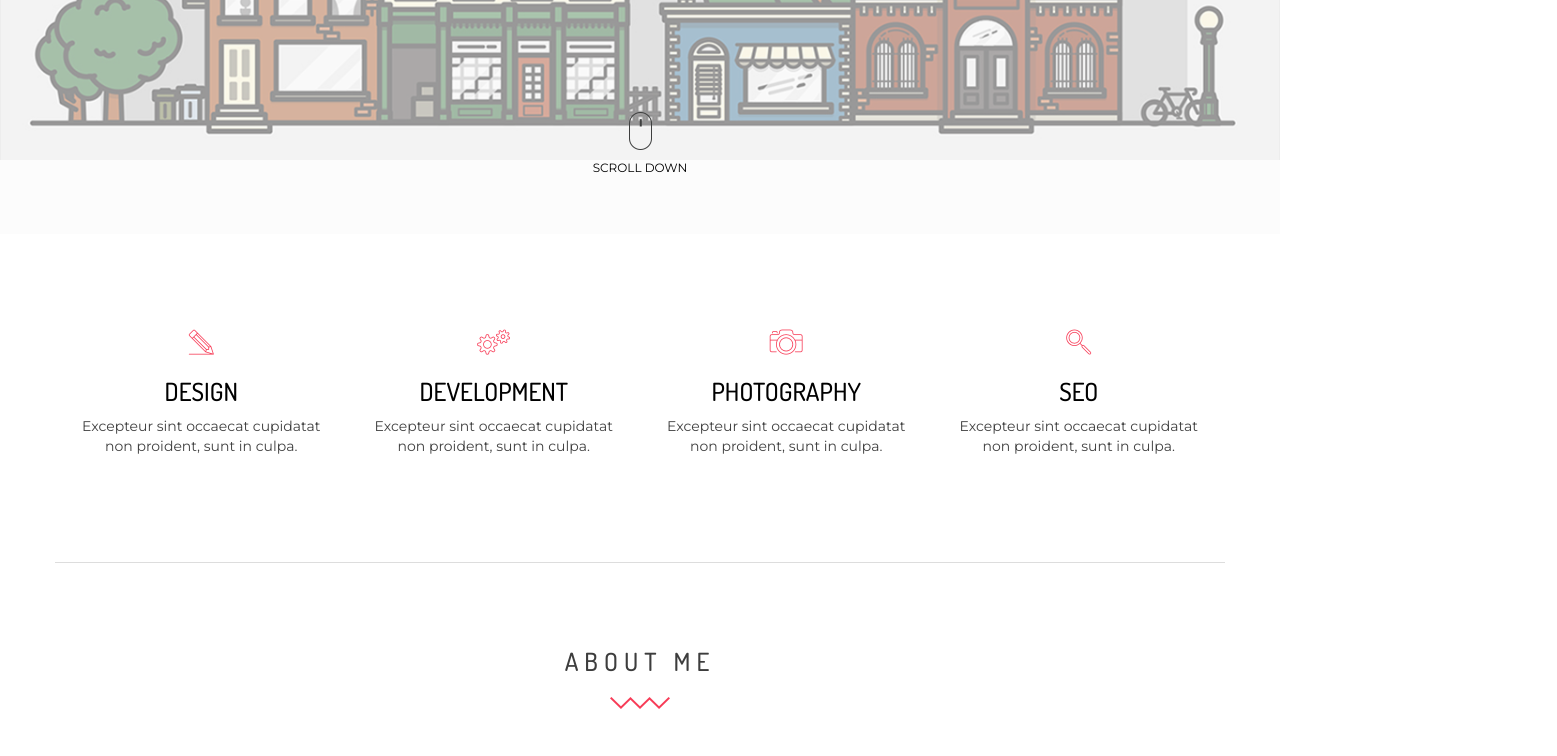
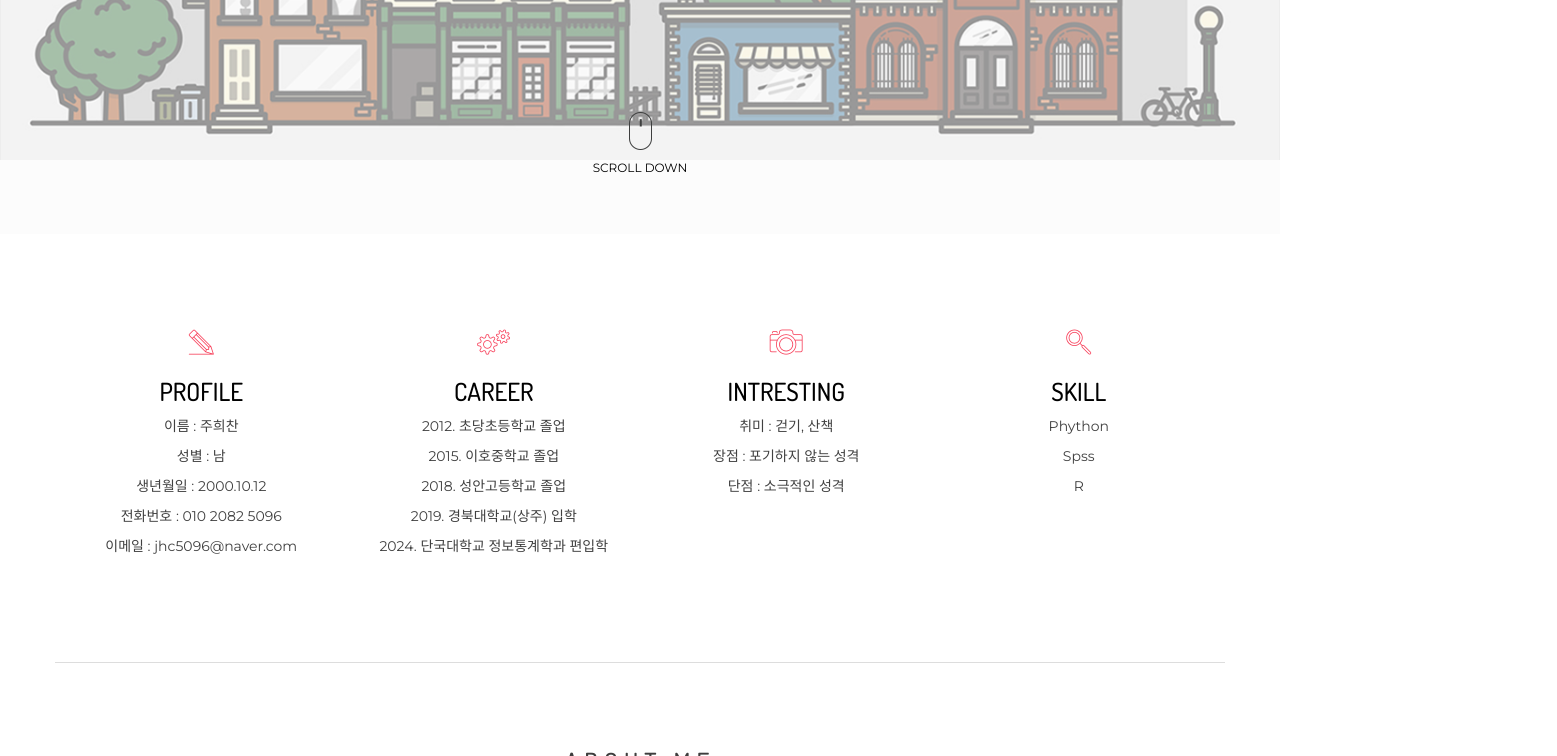
Before and after one commit to joohchan/Mid-Term-Project, a plain HTML site: page index.html in a window 1280 px wide. Shown: the part 434-1190 px from the top of the page, 1557 px wide, since content can reach past the window. Drawn offline with Linux system fonts and the light colour scheme; animation ran at ten frames a second.

Commit message:
fourth commit

```diff
--- a/index.html
+++ b/index.html
@@ -115,29 +115,41 @@
                 <div class="col-md-3 text-center">
                     <div class="single_service wow fadeInUp" data-wow-delay="1s">
                         <i class="icon-pencil"></i>
-                        <h2>Design</h2>
-                        <p>Excepteur sint occaecat cupidatat non proident, sunt in culpa.</p>
+                        <h2>profile</h2>
+                        <p>이름 : 주희찬</p>
+                        <p>성별 : 남</p>
+                        <p>생년월일 : 2000.10.12</p>
+                        <p>전화번호 : 010 2082 5096</p>
+                        <p>이메일 : jhc5096@naver.com</p>
                     </div>
                 </div>
                 <div class="col-md-3 text-center">
                     <div class="single_service wow fadeInUp" data-wow-delay="2s">
                         <i class="icon-gears"></i>
-                        <h2>Development</h2>
-                        <p>Excepteur sint occaecat cupidatat non proident, sunt in culpa.</p>
+                        <h2>career</h2>
+                        <p>2012. 초당초등학교 졸업</p>
+                        <p>2015. 이호중학교 졸업</p>
+                        <p>2018. 성안고등학교 졸업</p>
+                        <p>2019. 경북대학교(상주) 입학</p>
+                        <p>2024. 단국대학교 정보통계학과 편입학</p>
                     </div>
                 </div>
                 <div class="col-md-3 text-center">
                     <div class="single_service wow fadeInUp" data-wow-delay="3s">
                         <i class="icon-camera"></i>
-                        <h2>Photography</h2>
-                        <p>Excepteur sint occaecat cupidatat non proident, sunt in culpa.</p>
+                        <h2>intresting</h2>
+                        <p>취미 : 걷기, 산책</p>
+                        <p>장점 : 포기하지 않는 성격</p>
+                        <p>단점 : 소극적인 성격</p>
                     </div>
                 </div>
                 <div class="col-md-3 text-center">
                     <div class="single_service wow fadeInUp" data-wow-delay="4s">
                         <i class="icon-magnifying-glass"></i>
-                        <h2>Seo</h2>
-                        <p>Excepteur sint occaecat cupidatat non proident, sunt in culpa.</p>
+                        <h2>skill</h2>
+                        <p>Phython</p>
+                        <p>Spss</p>
+                        <p>R</p>
                     </div>
                 </div>
             </div>
```
